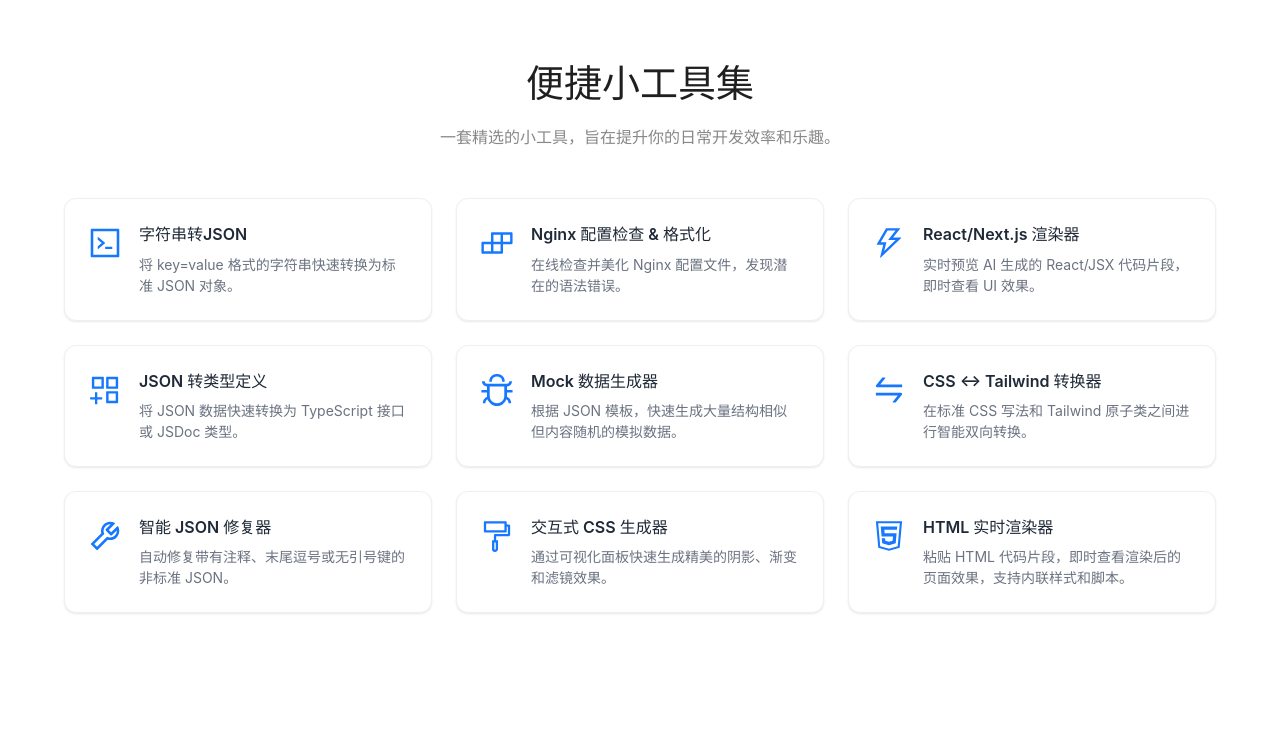
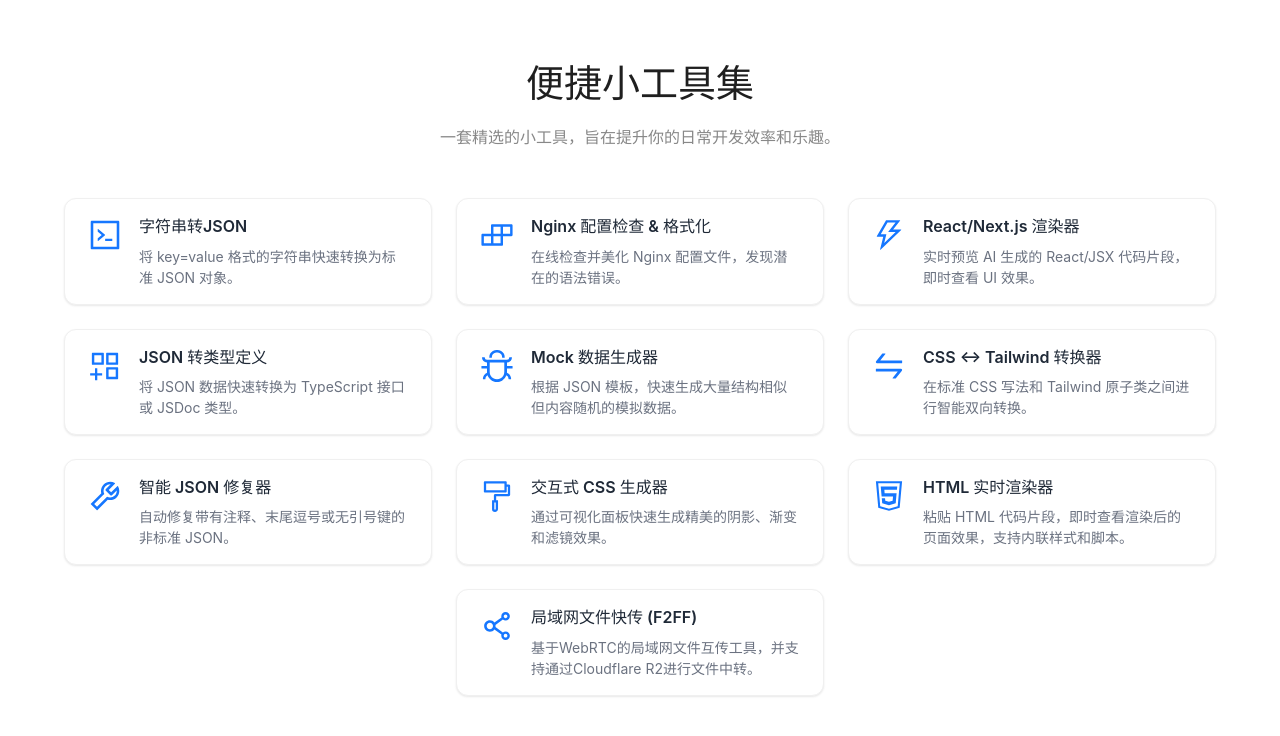
Before and after one commit to HJrookie/simple-tools, a Vue app: page / in a window 1280 px wide. Shown: the top 736 px of the page. Built offline with nearby package versions, Linux system fonts and the light colour scheme.

Commit message:
增加文件传输组件,美化样式

```diff
--- a/src/components/ToolCard.vue
+++ b/src/components/ToolCard.vue
@@ -1,12 +1,10 @@
-<!-- src/components/ToolCard.vue (New Version) -->
+<!-- src/components/ToolCard.vue (Upgraded Version) -->
 <template>
   <div class="tool-card" @click="goToTool">
     <div class="card-content">
-      <!-- Icon Wrapper -->
       <div class="icon-wrapper">
         <component :is="icon" class="tool-icon" />
       </div>
-      <!-- Text Content -->
       <div class="text-content">
         <h3 class="card-title">{{ title }}</h3>
         <p class="card-description">{{ description }}</p>
@@ -22,12 +20,19 @@ export default {
     title: { type: String, required: true },
     description: { type: String, required: true },
     to: { type: String, required: true },
-    // 新增：接收一个图标组件作为 prop
     icon: { type: Object, required: true },
   },
   methods: {
     goToTool() {
-      this.$router.push(this.to);
+      // [关键改动] 判断链接类型
+      // 如果链接以 'http' 开头，则判定为外部链接
+      if (this.to.startsWith("http")) {
+        // 在新标签页中打开外部链接，更安全
+        window.open(this.to, "_blank", "noopener noreferrer");
+      } else {
+        // 否则，使用 vue-router进行内部路由跳转
+        this.$router.push(this.to);
+      }
     },
   },
 };
@@ -36,15 +41,13 @@ export default {
 <style scoped>
 .tool-card {
   /* height: 140px; */
-   /* 增加高度以容纳图标和更好的间距 */
   background-color: #ffffff;
-  border-radius: 12px; /* 更圆润的边角 */
+  border-radius: 12px;
   border: 1px solid #f0f0f0;
-  padding: 24px;
+  padding: 16px 24px;
   cursor: pointer;
   overflow: hidden;
   position: relative;
-  /* 平滑的过渡动画 */
   transition: all 0.3s cubic-bezier(0.25, 0.8, 0.25, 1);
   box-shadow:
     0 1px 3px rgba(0, 0, 0, 0.04),
@@ -52,9 +55,7 @@ export default {
 }
 
 .tool-card:hover {
-  /* 悬浮时“上浮”效果 */
   transform: translateY(-5px);
-  /* 更明显的阴影 */
   box-shadow:
     0 10px 20px rgba(0, 0, 0, 0.08),
     0 4px 8px rgba(0, 0, 0, 0.06);
@@ -62,7 +63,7 @@ export default {
 
 .card-content {
   display: flex;
-  align-items: flex-start; /* 图标和文字顶部对齐 */
+  align-items: flex-start;
   height: 100%;
 }
 
@@ -71,9 +72,9 @@ export default {
 }
 
 .tool-icon {
-  font-size: 32px; /* 增大图标尺寸 */
-  color: #1677ff; /* Ant Design 主题色 */
-  margin-top: 4px; /* 微调图标位置 */
+  font-size: 32px;
+  color: #1677ff;
+  margin-top: 4px;
 }
 
 .text-content {
@@ -83,7 +84,7 @@ export default {
 
 .card-title {
   font-size: 16px;
-  font-weight: 600; /* 标题加粗 */
+  font-weight: 600;
   color: #1f2937;
   margin: 0 0 8px 0;
   line-height: 1.4;
@@ -91,10 +92,9 @@ export default {
 
 .card-description {
   font-size: 14px;
-  color: #6b7280; /* 描述文字颜色变浅 */
+  color: #6b7280;
   line-height: 1.5;
   margin: 0;
-  /* 最多显示两行，超出部分显示省略号 */
   display: -webkit-box;
   -webkit-box-orient: vertical;
   -webkit-line-clamp: 2;
--- a/src/views/Home.vue
+++ b/src/views/Home.vue
@@ -18,7 +18,7 @@ import { Row, Col, TypographyTitle, TypographyParagraph } from "ant-design-vue";
 import ToolCard from "../components/ToolCard.vue";
 
 // 引入所有需要的图标
-import { CodeOutlined, ThunderboltOutlined, BugOutlined, FormatPainterOutlined, ToolOutlined, AppstoreAddOutlined, SwapOutlined, BuildOutlined } from "@ant-design/icons-vue";
+import { CodeOutlined, ThunderboltOutlined, BugOutlined, ShareAltOutlined, FormatPainterOutlined, ToolOutlined, AppstoreAddOutlined, SwapOutlined, BuildOutlined } from "@ant-design/icons-vue";
 import { Html5Outlined } from "@ant-design/icons-vue";
 
 // todo 增加我的那个文件上传的应用.
@@ -88,6 +88,15 @@ export default {
           to: "/tools/html-renderer",
           icon: Html5Outlined,
         },
+        // [新增] 添加 F2FF 文件快传工具的卡片
+        {
+          title: "局域网文件快传 (F2FF)",
+          description: "基于WebRTC的局域网文件互传工具，并支持通过Cloudflare R2进行文件中转。",
+          to: "https://f2ff.netlify.app/", // 使用完整的外部链接
+          // https://26f5849c.file-transfer-3fc.pages.dev/
+          // https://file.24992345.xyz/
+          icon: ShareAltOutlined,
+        },
       ],
     };
   },
```
